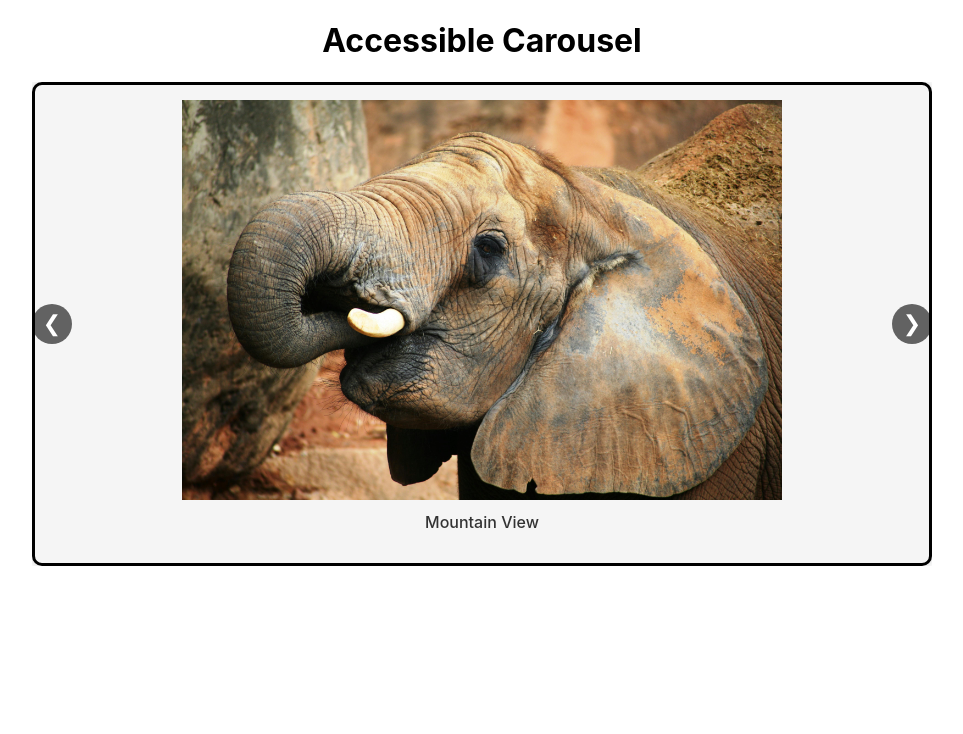
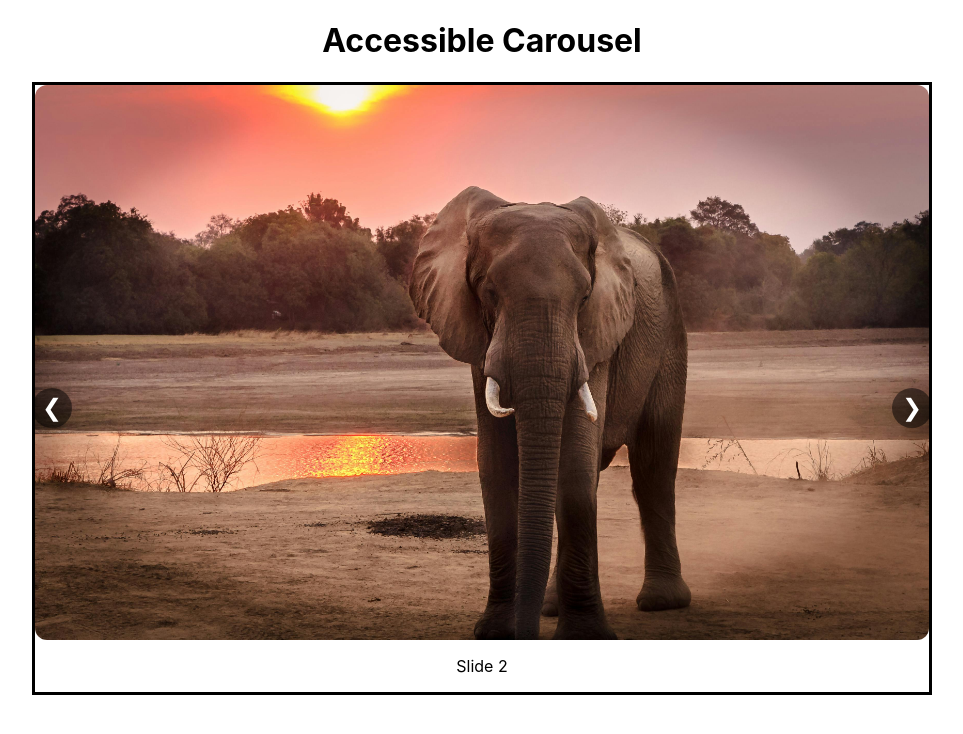
Before and after one commit to MSS24-tech/React-slider, a React (Create React App) app: page / in a window 1280 px wide. Shown: the top 734 px of the page, without its empty margins (158-1121 px from the left). Built offline with nearby package versions, Linux system fonts and the light colour scheme.

Commit message:
Optimisation- Added useMemo, Package-Loadash Throttle

```diff
--- a/package.json
+++ b/package.json
@@ -9,6 +9,7 @@
     "@testing-library/user-event": "^13.5.0",
     "ajv": "^8.17.1",
     "ajv-keywords": "^5.1.0",
+    "lodash.throttle": "^4.1.1",
     "react": "^19.1.0",
     "react-dom": "^19.1.0",
     "react-scripts": "5.0.1",
--- a/src/assets/images/index.js
+++ b/src/assets/images/index.js
@@ -7,10 +7,10 @@ import slide3 from "./image3.jpg";
 import slide4 from "./image4.jpg";
 
 const slides = [
-  { url: slide1, caption: "Mountain View" },
-  { url: slide2, caption: "Forest Trail" },
-  { url: slide3, caption: "City Skyline" },
-  { url: slide4, caption: "Beach Sunset" },
+  { url: slide1, caption: "Slide 1" },
+  { url: slide2, caption: "Slide 2" },
+  { url: slide3, caption: "Slide 3" },
+  { url: slide4, caption: "Slide 4" },
 ];
 
 export default slides;
--- a/src/components/carousel/Carousel.css
+++ b/src/components/carousel/Carousel.css
@@ -1,98 +1,54 @@
-/** Author: M S Sharath */
-/** Software Engineer */
-
 .slide-container {
-  position: relative;
   width: 100%;
   max-width: 900px;
-  margin: 0 auto;
-  padding: 0;
-  overflow: visible;
+  margin: auto;
+  position: relative;
+  overflow: hidden;
 }
 
-/* Slide wrapper */
 .each-slide {
-  display: flex;
-  flex-direction: column;
-  align-items: center;
-  justify-content: center;
   outline: none;
-  transition: border 0.3s ease, transform 0.3s ease;
-  border: 2px solid transparent;
-  border-radius: 10px;
-  box-sizing: border-box;
-  padding: 15px;
-  background-color: white;
+  opacity: 0.6;
+  transition: opacity 0.5s ease-in-out, transform 0.3s ease-in-out;
+  transform: translateZ(0);
+  will-change: transform, opacity;
 }
 
-/* Active slide styles */
 .active-slide {
+  opacity: 1;
   border: 3px solid black;
-  box-shadow: 0 0 10px rgba(0, 0, 0, 0.2);
-  background-color: #f5f5f5;
 }
 
-/* Slide image */
 .each-slide img {
   width: 100%;
-  max-height: 400px;
-  object-fit: contain;
-  border-radius: 8px;
+  height: auto;
   display: block;
+  border-radius: 12px;
 }
 
-/* Slide caption */
-.each-slide p {
-  margin-top: 12px;
-  font-size: 16px;
-  font-weight: 500;
-  color: #333;
-  text-align: center;
-}
-
-/* Custom arrow buttons */
 .custom-arrow {
-  background-color: rgba(0, 0, 0, 0.6);
+  background: rgba(0, 0, 0, 0.5);
   color: white;
+  font-size: 24px;
   border: none;
   border-radius: 50%;
   width: 40px;
   height: 40px;
-  font-size: 22px;
   cursor: pointer;
-  transition: background-color 0.3s ease;
-  display: flex;
-  align-items: center;
-  justify-content: center;
-  position: absolute;
-  top: 50%;
-  transform: translateY(-50%);
-  z-index: 2;
-}
-
-/* Previous arrow on the left */
-.custom-arrow[aria-label="Previous slide"] {
-  left: 10px;
-}
-
-/* Next arrow on the right */
-.custom-arrow[aria-label="Next slide"] {
-  right: 10px;
+  z-index: 1;
+  transition: background 0.3s;
 }
 
 .custom-arrow:hover {
-  background-color: rgba(0, 0, 0, 0.8);
+  background: rgba(0, 0, 0, 0.7);
 }
 
-/* Responsive tweaks */
-@media (max-width: 768px) {
-  .each-slide img {
-    max-height: 300px;
-  }
-
-  .custom-arrow {
-    width: 35px;
-    height: 35px;
-    font-size: 18px;
-  }
+.sr-only {
+  position: absolute;
+  width: 1px;
+  height: 1px;
+  margin: -1px;
+  overflow: hidden;
+  clip: rect(0, 0, 0, 0);
+  border: 0;
 }
--- a/src/components/carousel/Carousel.js
+++ b/src/components/carousel/Carousel.js
@@ -1,21 +1,33 @@
-/** Author: M S Sharath  */
+/** Author: M S Sharath */
 /** Software Engineer */
 
-import React, { useState, useEffect, useRef, useCallback } from "react";
+import React, {
+  useState,
+  useEffect,
+  useRef,
+  useCallback,
+  useMemo,
+} from "react";
 import { Slide } from "react-slideshow-image";
+import throttle from "lodash.throttle";
 import "react-slideshow-image/dist/styles.css";
 import "./Carousel.css";
-
 import slideImages from "../../assets/images/index";
 
 export default function Carousel() {
   const [activeIndex, setActiveIndex] = useState(0);
+  const [liveMessage, setLiveMessage] = useState("");
   const slideRef = useRef(null);
   const slideCount = slideImages.length;
+
+  const goToNextSlide = useCallback(() => {
+    const nextIndex = (activeIndex + 1) % slideCount;
+    slideRef.current?.goTo(nextIndex);
+  }, [activeIndex, slideCount]);
+
   const handleKeyDown = useCallback(
     (e) => {
       if (!slideRef.current) return;
-
       switch (e.key) {
         case "ArrowLeft":
           slideRef.current.goBack();
@@ -25,44 +37,57 @@ export default function Carousel() {
           break;
         case "Enter":
         case "Tab":
-          slideRef.current.goTo((activeIndex + 1) % slideCount);
+          goToNextSlide();
           break;
         default:
           break;
       }
     },
+    [goToNextSlide]
+  );
+
+  const throttledKeyDown = useMemo(
+    () => throttle(handleKeyDown, 200),
+    [handleKeyDown]
+  );
+
+  useEffect(() => {
+    window.addEventListener("keydown", throttledKeyDown);
+    return () => window.removeEventListener("keydown", throttledKeyDown);
+  }, [throttledKeyDown]);
+
+  const handleSlideChange = useCallback(
+    (_, newIndex) => {
+      if (newIndex !== activeIndex) {
+        const { caption } = slideImages[newIndex];
+        setActiveIndex(newIndex);
+        setLiveMessage(`Slide ${newIndex + 1} of ${slideCount}: ${caption}`);
+      }
+    },
     [activeIndex, slideCount]
   );
 
-  useEffect(() => {
-    window.addEventListener("keydown", handleKeyDown);
-    return () => window.removeEventListener("keydown", handleKeyDown);
-  }, [handleKeyDown]);
-
-  return (
-    <div className="slide-container" aria-label="Image carousel">
-      <Slide
-        ref={slideRef}
-        autoplay={false} //Optional
-        duration={3000}
-        transitionDuration={500}
-        arrows={true}
-        pauseOnHover={true}
-        canSwipe={true}
-        infinite={true}
-        onChange={(_, newIndex) => setActiveIndex(newIndex)}
-        prevArrow={
+  const prevArrow = useMemo(
+    () => (
       <button className="custom-arrow" aria-label="Previous slide">
         ❮
       </button>
-        }
-        nextArrow={
+    ),
+    []
+  );
+
+  const nextArrow = useMemo(
+    () => (
       <button className="custom-arrow" aria-label="Next slide">
         ❯
       </button>
-        }
-      >
-        {slideImages.map((slide, index) => (
+    ),
+    []
+  );
+
+  const slides = useMemo(
+    () =>
+      slideImages.map(({ url, caption }, index) => (
         <div
           key={index}
           className={`each-slide ${
@@ -73,10 +98,39 @@ export default function Carousel() {
           aria-roledescription="slide"
           aria-label={`Slide ${index + 1} of ${slideCount}`}
         >
-            <img src={slide.url} alt={slide.caption} loading="lazy" />
-            <p>{slide.caption}</p>
+          <img
+            src={url}
+            alt={caption || `Slide ${index + 1}`}
+            loading="lazy"
+            decoding="async"
+            fetchpriority={index === 0 ? "high" : "low"}
+          />
+          {caption && <p>{caption}</p>}
         </div>
-        ))}
+      )),
+    [activeIndex, slideCount]
+  );
+
+  return (
+    <div className="slide-container" aria-label="Image carousel" role="region">
+      <div aria-live="polite" aria-atomic="true" className="sr-only">
+        {liveMessage}
+      </div>
+
+      <Slide
+        ref={slideRef}
+        autoplay={true}
+        duration={3000}
+        transitionDuration={500}
+        infinite={true}
+        arrows={true}
+        canSwipe={true}
+        pauseOnHover={false}
+        onChange={handleSlideChange}
+        prevArrow={prevArrow}
+        nextArrow={nextArrow}
+      >
+        {slides}
       </Slide>
     </div>
   );
```
Also changed, not shown: 1 other file (tests, documents, lock files or other folders). Lines whose indentation alone changed are shown as unchanged.
